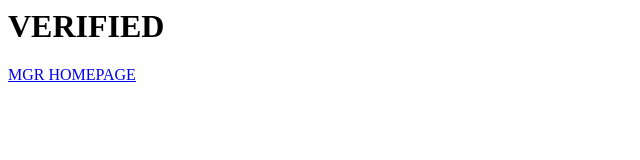
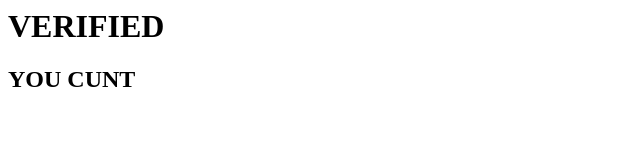
Before and after one commit to linusdosch/MGR-VARIFIED, a plain HTML site: page index.html in a window 1280 px wide. Shown: the whole page, without its empty margins (0-640 px from the left). Drawn offline with Linux system fonts and the light colour scheme.

Commit message:
Update index.html

```diff
--- a/index.html
+++ b/index.html
@@ -1,6 +1,4 @@
 
 <h1> VERIFIED </h1>
 
-<footer>
-    <a href="https://www.mgrclothing.com">MGR HOMEPAGE</a>
-</footer>
+<h2> YOU CUNT </h2>
```
